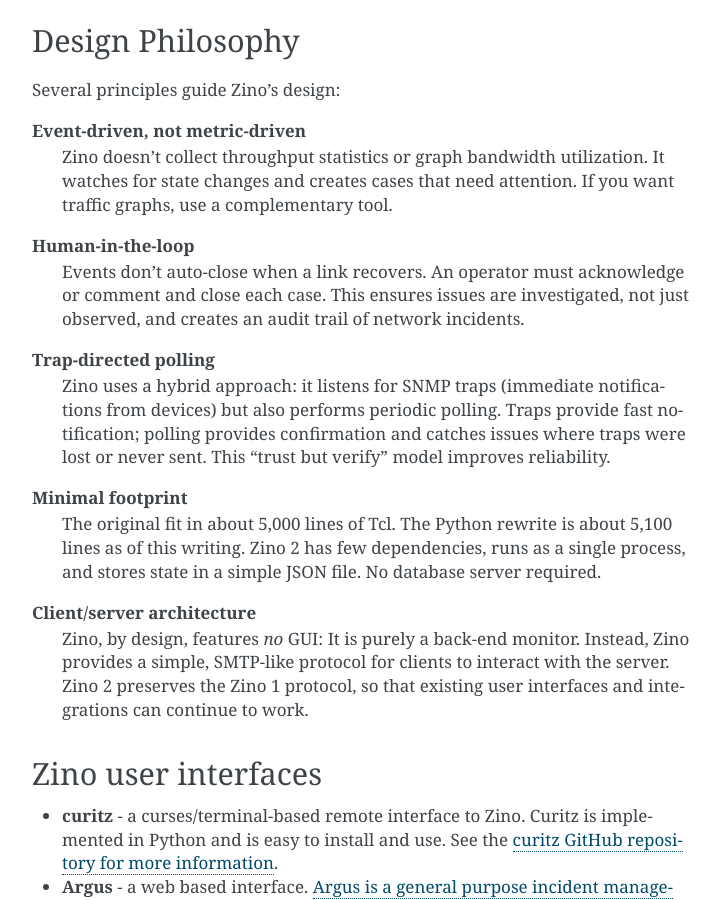
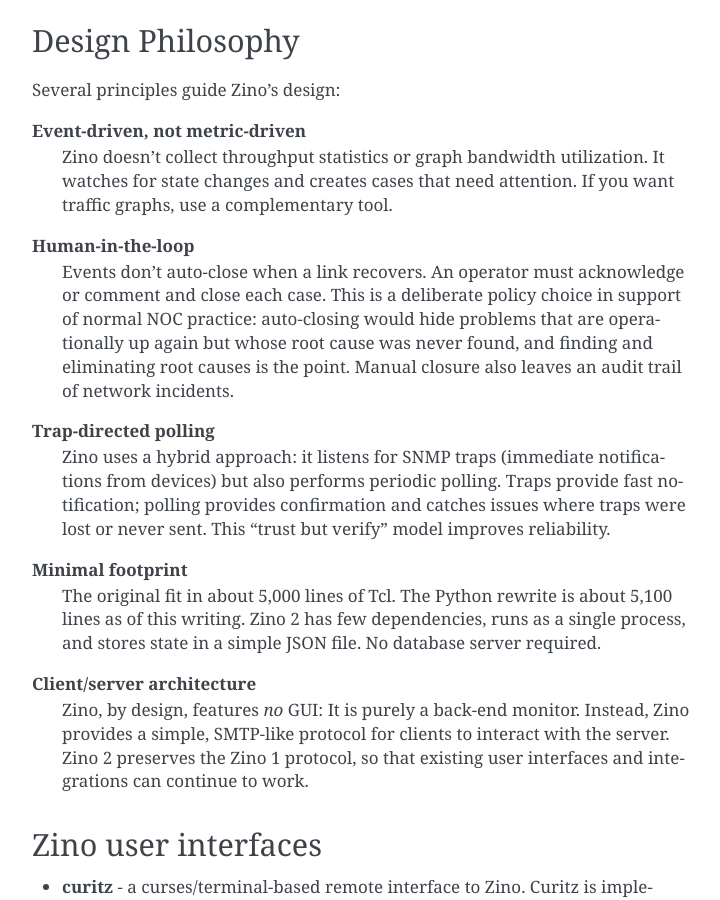
Before and after one commit to Uninett/zino, a Sphinx documentation site: the page built from docs/explanation/overview.rst, in a window 1280 px wide and 900 px high, scrolled down 1499 px. Shown: the whole window, without its empty margins (388-1108 px from the left). Built offline with Sphinx 7.4.7, drawn with Linux system fonts in a browser that asks for light colours; pages that are not in the unit, such as notebooks, are missing from menus; the version number could not be read and is left out.

Commit message:
Explain why Zino never auto-closes events
The design principle stated the rule but not the reason.  Auto-closing
would hide problems that are operationally up again but whose root cause
was never found, which works against normal NOC root cause analysis.

```diff
--- a/docs/explanation/overview.rst
+++ b/docs/explanation/overview.rst
@@ -76,8 +76,11 @@
 
 **Human-in-the-loop**
     Events don't auto-close when a link recovers. An operator must acknowledge
-    or comment and close each case. This ensures issues are investigated, not just
-    observed, and creates an audit trail of network incidents.
+    or comment and close each case. This is a deliberate policy choice in
+    support of normal NOC practice: auto-closing would hide problems that are
+    operationally up again but whose root cause was never found, and finding
+    and eliminating root causes is the point. Manual closure also leaves an
+    audit trail of network incidents.
 
 **Trap-directed polling**
     Zino uses a hybrid approach: it listens for SNMP traps (immediate
```
